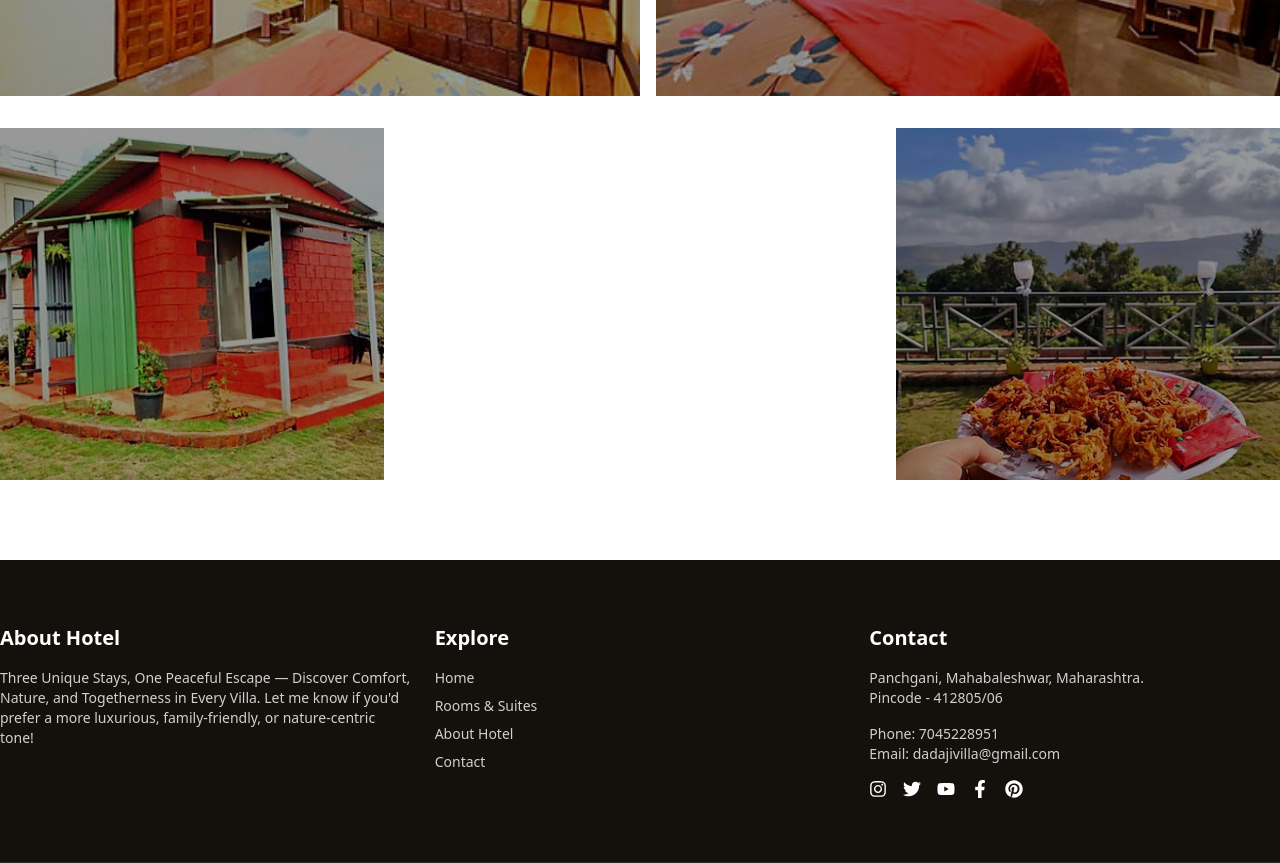
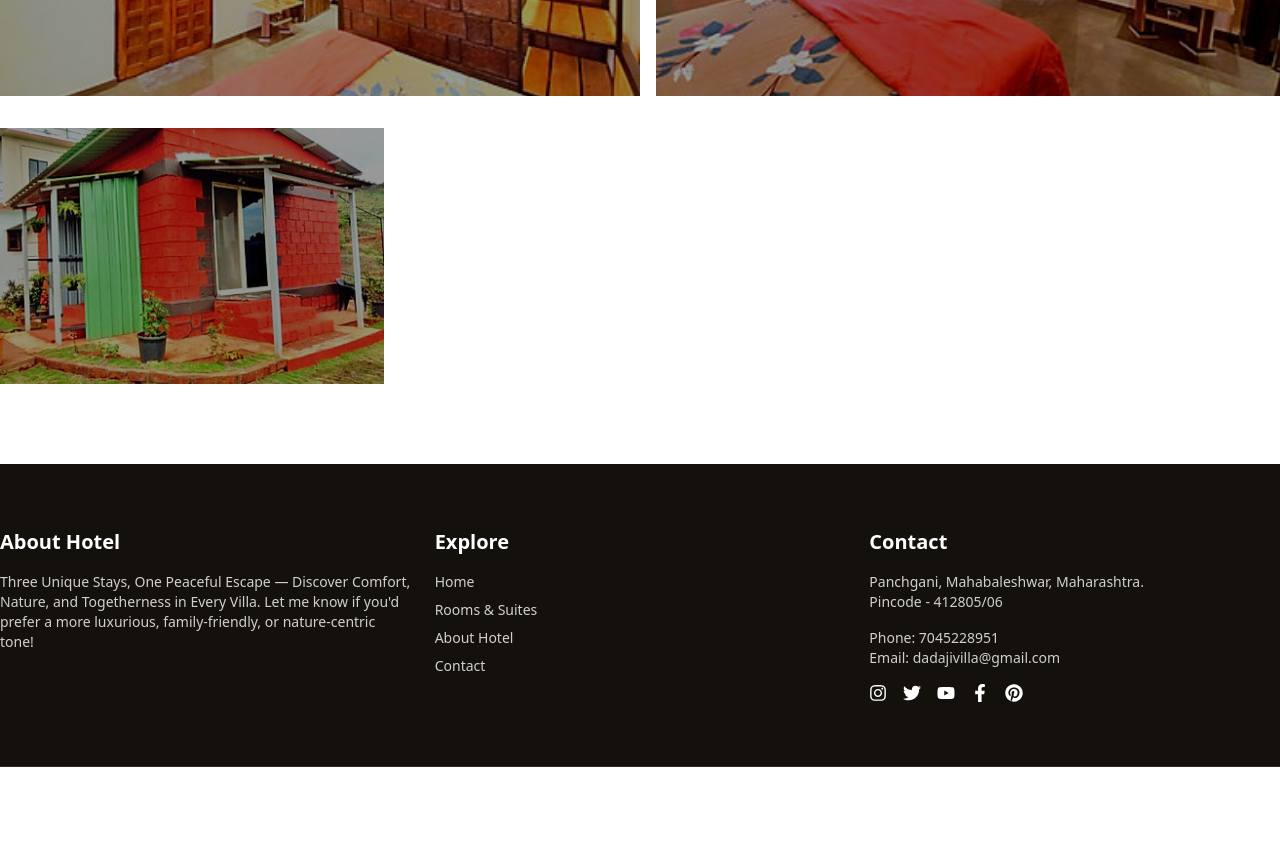
Before and after one commit to prafulpatil9966/dadaji-villa, a Next.js app: page /dadaji-cottage in a window 1280 px wide. Shown: the part 1200-2063 px from the top of the page. After the commit the page ends 1967 px from the top, so only its background shows below. Built offline with nearby package versions, Linux system fonts and the light colour scheme.

Commit message:
new changes

```diff
--- a/src/app/components/navigation.tsx
+++ b/src/app/components/navigation.tsx
@@ -25,7 +25,6 @@ const Navbar = () => {
   const navLinks = [
     { label: 'Home', href: '/' },
     { label: 'About', href: '/about' },
-    // { label: 'Rooms', href: '/rooms' },
     { label: 'Contact', href: '/contact' },
     {
       label: 'Hotels',
--- a/src/app/dadaji-cottage/page.tsx
+++ b/src/app/dadaji-cottage/page.tsx
@@ -24,7 +24,7 @@ const DadajiCottage = () => {
         { src: "/dadaji-cottage/dadaji-cottage-img-2.jpg", cols: "50%" },
         { src: "/dadaji-cottage/dadaji-cottage-img-3.jpg", cols: "50%" },
         { src: "/dadaji-cottage/dadaji-cottage-img-6.jpg", cols: "30%" },
-        { src: "/dadaji-cottage/dadaji-cottage-img-7.jpg", cols: "30%" },
+        // { src: "/dadaji-cottage/dadaji-cottage-img-7.jpg", cols: "30%" },
         // { src: "/dadaji-cottage/dadaji-cottage-img-8.jpg", cols: "30%" },
         // { src: "/dadaji-cottage/dadaji-cottage-img-9.jpg", cols: "50%" },
     ];
```
